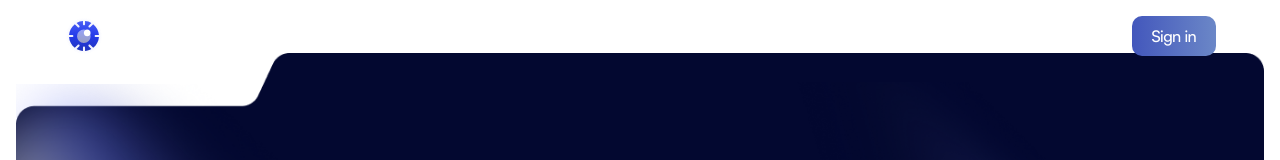
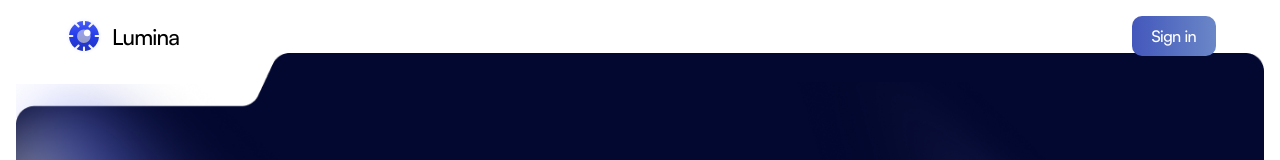
Before and after one commit to lumina-id/lumina-app, a Next.js app: page / in a window 1280 px wide. Shown: the top 160 px of the page. Built offline with nearby package versions, Linux system fonts and the light colour scheme.

Commit message:
style: Add black text color for Lumina logo on large screens when navbar is not scrolled.

```diff
--- a/src/components/landing/LandingNavbar.tsx
+++ b/src/components/landing/LandingNavbar.tsx
@@ -34,7 +34,7 @@ export default function LandingNavbar() {
           </div>
           <span
             className={`text-[20px] md:text-[22px] font-medium tracking-[-0.04em] transition-colors ${
-              isScrolled ? "text-white" : "text-white"
+              isScrolled ? "text-white" : "text-white lg:text-black"
             }`}
           >
             Lumina
```
